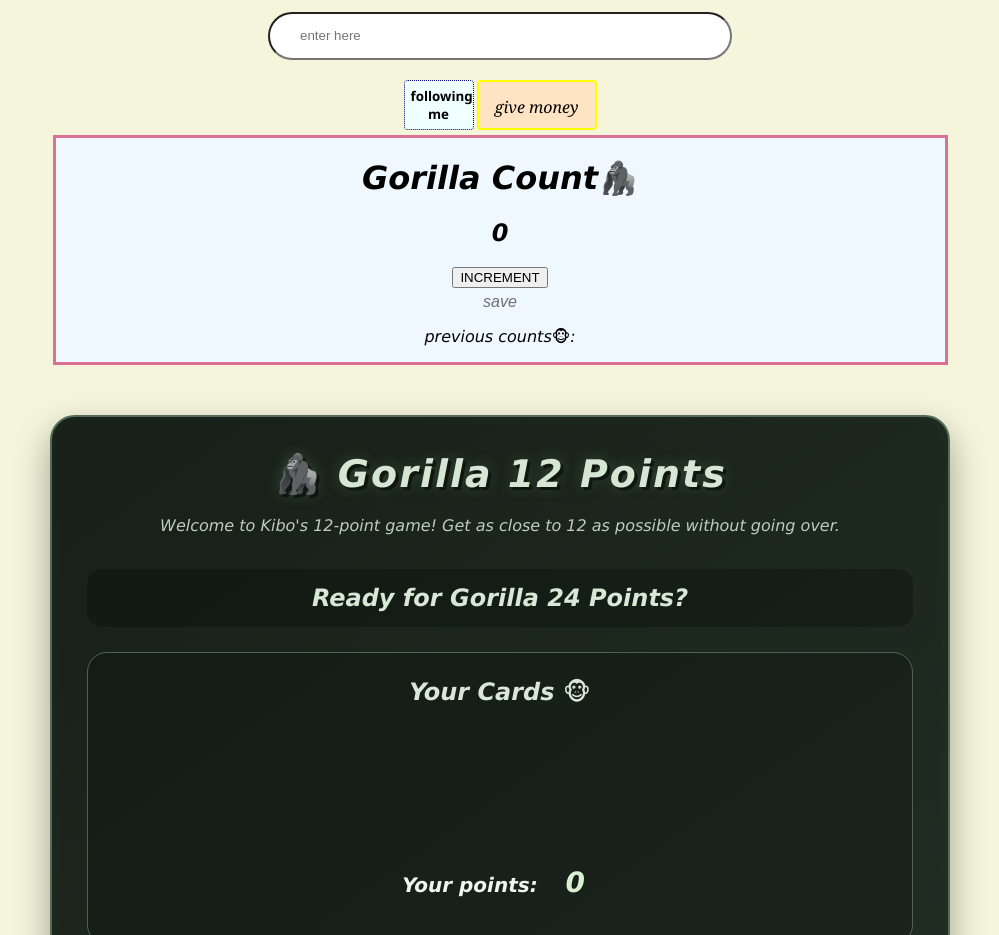
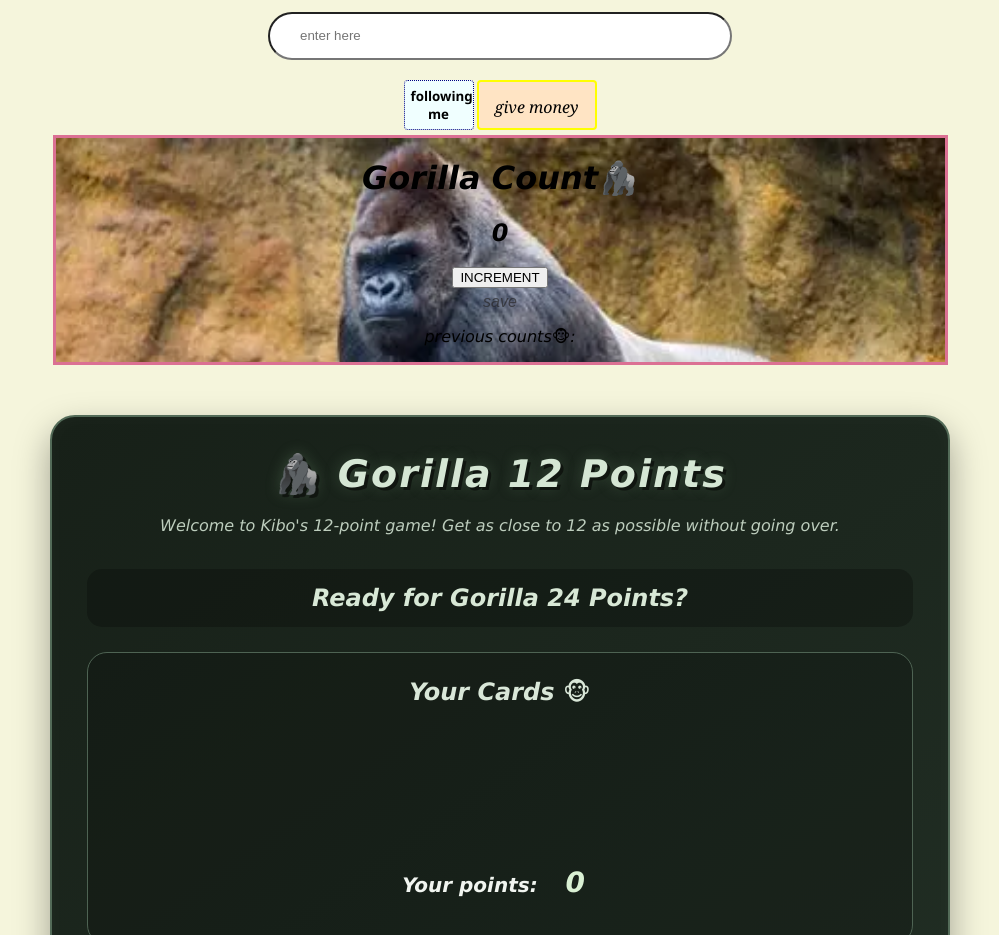
Before and after one commit to edlei-l/monkey-web, a plain HTML site: page monkey.html in a window 1280 px wide. Shown: the part 2320-3255 px from the top of the page, without its empty margins (140-1139 px from the left). Drawn offline with Linux system fonts and the light colour scheme.

Commit message:
add new image

```diff
--- a/styles.css
+++ b/styles.css
@@ -83,8 +83,10 @@ body{
     border: 3px solid palevioletred;
     width: 70%;
     height: 80%;
-    background-color: aliceblue;
+    background-image: url(OIP.webp);
+    background-size: cover;
     text-align: center;
+
 }
 .commen-btn{
     cursor: pointer;
```
Also changed, not shown: OIP.webp (added).
